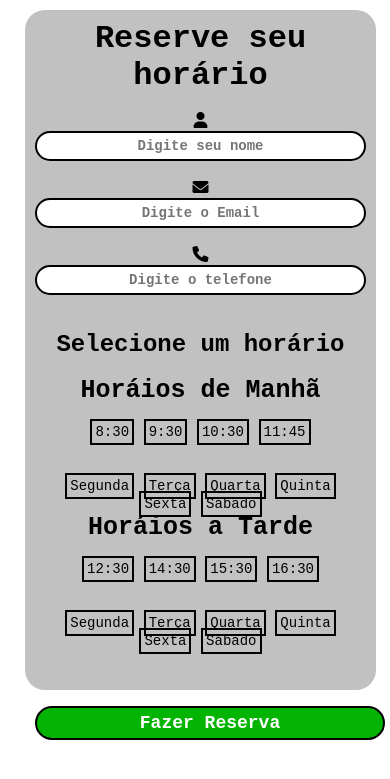
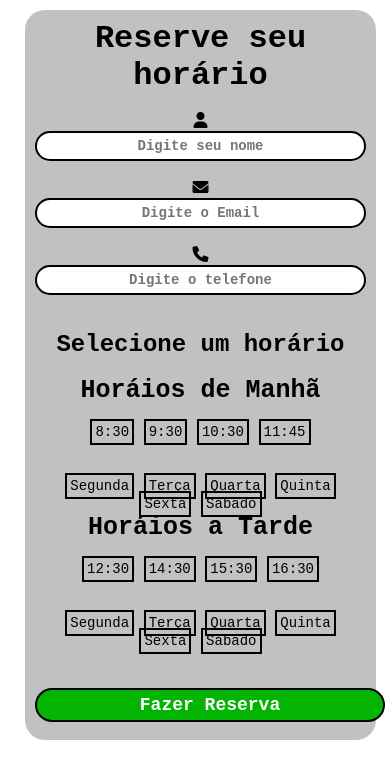
Before and after one commit to BrunoMeloMorais22/Cabeleireiro, a Flask app: page /reserva in a window 390 px wide. Shown: the top 779 px of the page. Run offline with Flask 3, Linux system fonts and the light colour scheme.

Commit message:
Ajustando a altura

```diff
--- a/static/reserva.css
+++ b/static/reserva.css
@@ -52,7 +52,7 @@ span:hover{
     form{
         margin-left: 25px;
         width: 90%;
-        height: 680px;
+        height: 730px;
         padding: 10px;
     }
 
--- a/templates/reserva.html
+++ b/templates/reserva.html
@@ -49,7 +49,7 @@
                 <span>Quarta</span>
                 <span>Quinta</span>
                 <span>Sexta</span>
-                <span>Sábado</span><br><br>
+                <span>Sábado</span>
             </div>
 
         </div>
```
